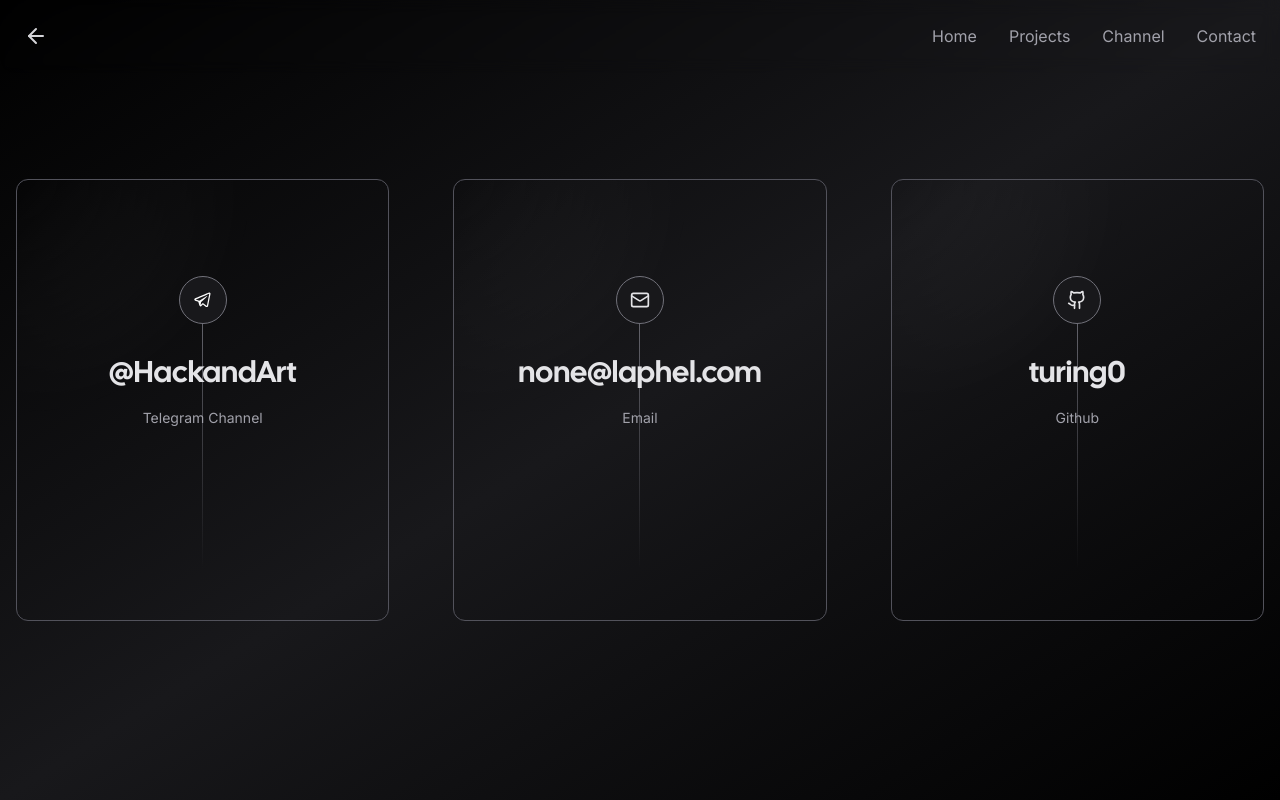
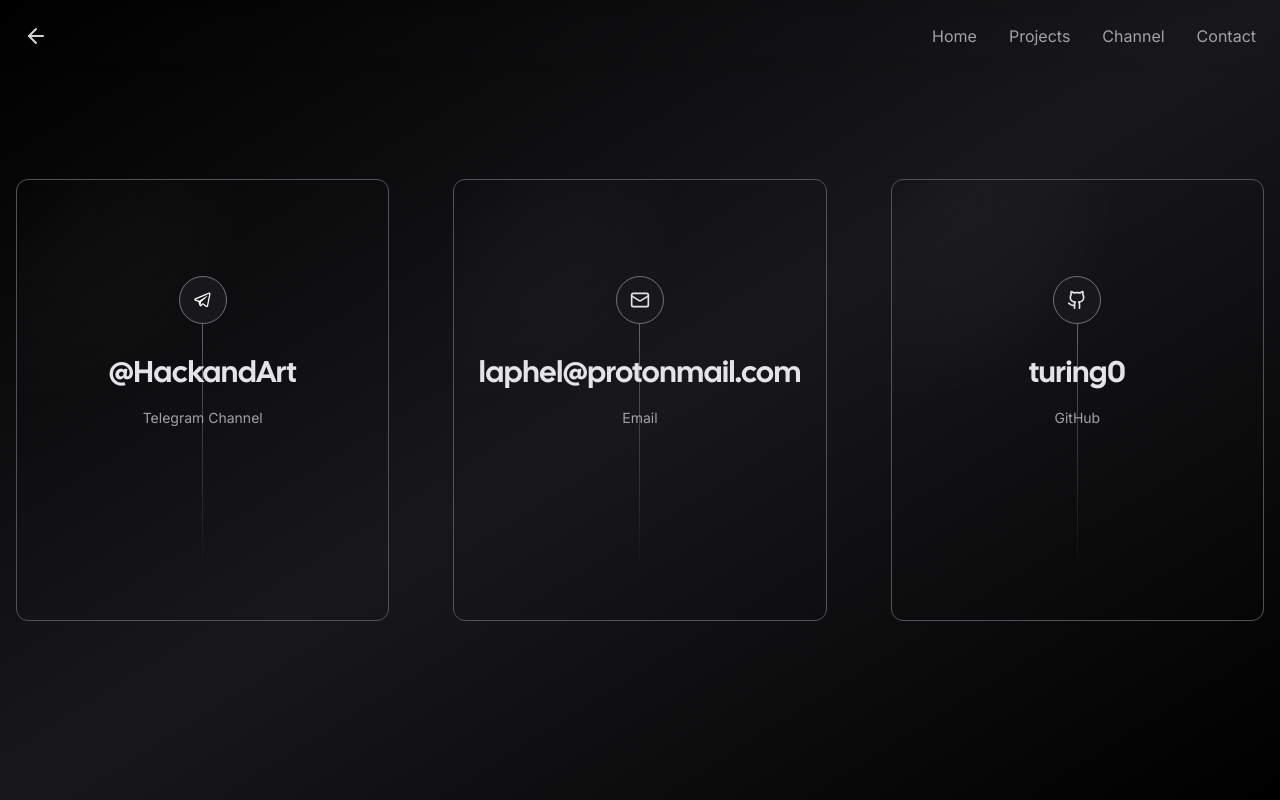
Before and after one commit to turing0/nextjs-portfolio, a Next.js app: page /contact in a window 1280 px wide. Built offline with nearby package versions, Linux system fonts and the light colour scheme; what tailwindcss-debug-screens would draw is missing.

Commit message:
update page

```diff
--- a/app/contact/page.tsx
+++ b/app/contact/page.tsx
@@ -14,14 +14,14 @@ const socials = [
 	},
 	{
 		icon: <Mail size={20} />,
-		href: "mailto:none@laphel.com",
+		href: "mailto:nlaphel@protonmail.com",
 		label: "Email",
-		handle: "none@laphel.com",
+		handle: "laphel@protonmail.com",
 	},
 	{
 		icon: <Github size={20} />,
 		href: "https://github.com/turing0",
-		label: "Github",
+		label: "GitHub",
 		handle: "turing0",
 	},
 ];
```
